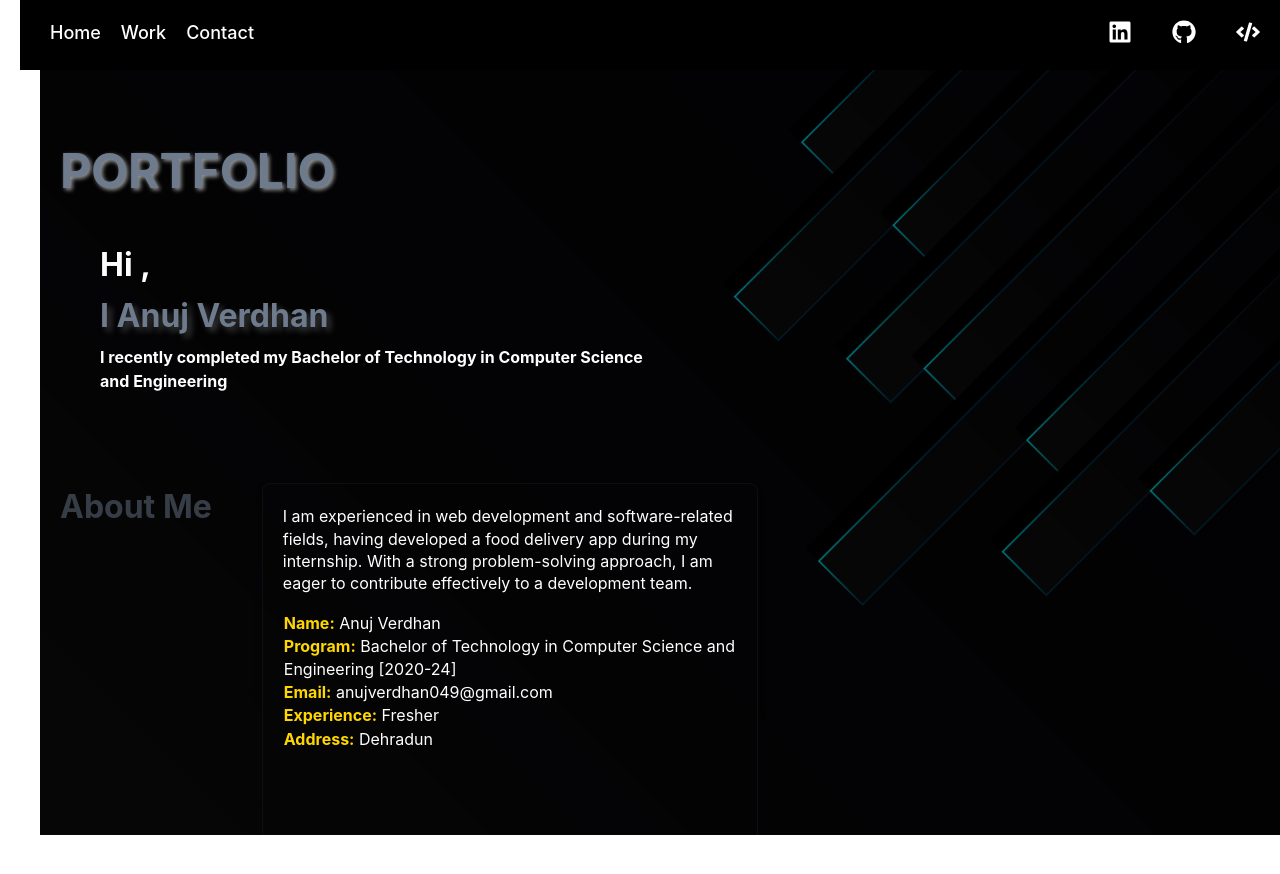
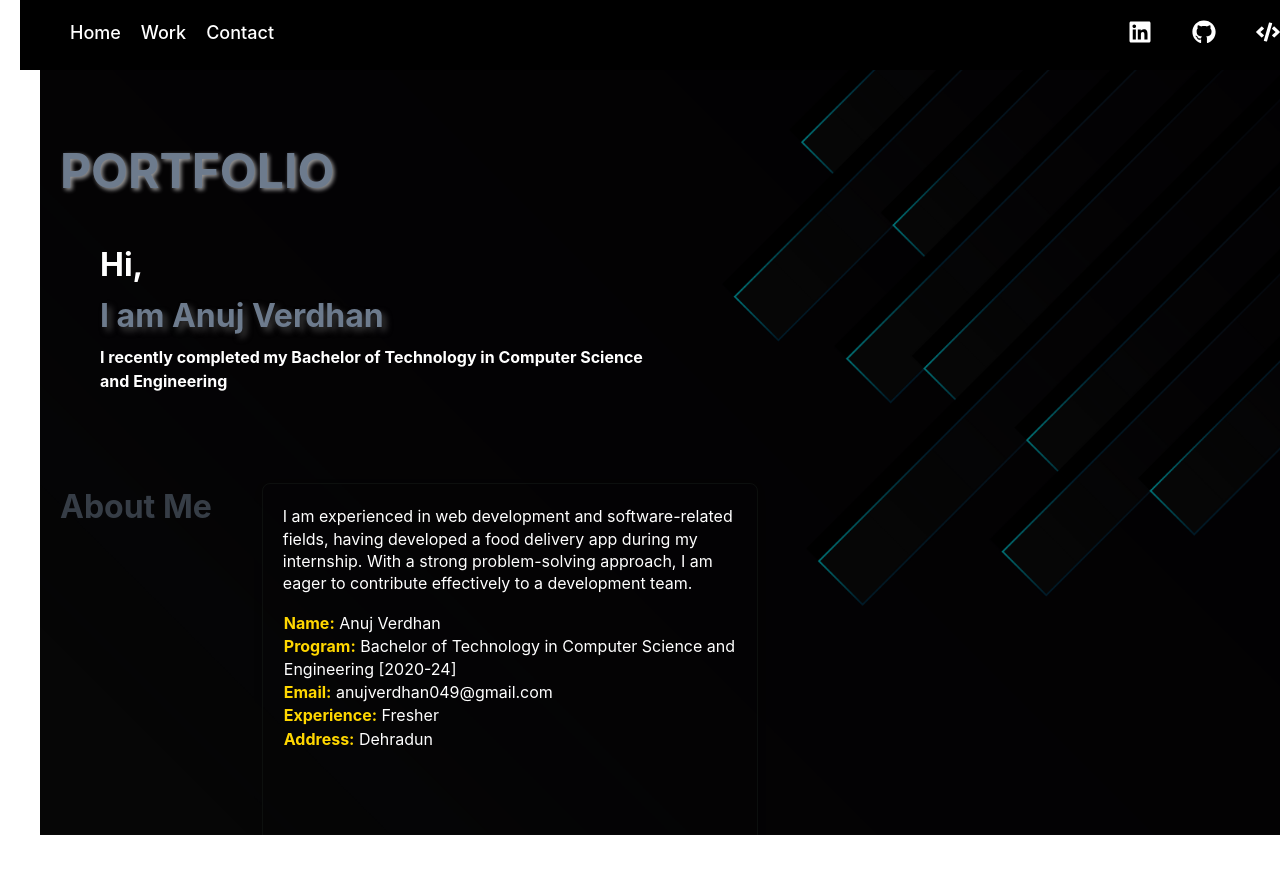
Before and after one commit to anujverdhan04/Personal_Portfolio, a React (Vite) app in the folder portfolio-frontend/: page / in a window 1280 px wide. Shown: the top 874 px of the page. Built offline with nearby package versions, Linux system fonts and the light colour scheme; no server answers.

Commit message:
Updatd import command

```diff
--- a/portfolio-frontend/src/Pages/Home.jsx
+++ b/portfolio-frontend/src/Pages/Home.jsx
@@ -1,22 +1,24 @@
 import React from 'react';
-import Header from '../components/Header/header';
+import Header from '../components/Header/Header'; // Ensure this path is correct
 import "../Styles/home.css";
 import BBG from "../assets/BBG.jpg";
 
 const HomePage = () => {
   return (
     <div className="home-background">
+      <Header /> {/* Include the Header component */}
+
       <div className="intro">
-        <h2> PORTFOLIO </h2>
+        <h2>PORTFOLIO</h2>
       </div>
+
       {/* Content of the homepage */}
       <div className="content">
         {/* Text section */}
         <div className="Basic">
-          <h1>Hi ,</h1>
-          <h2>I Anuj Verdhan</h2>
-          <h3>I recently completed my Bachelor of Technology
-            in Computer Science and Engineering</h3>
+          <h1>Hi,</h1>
+          <h2>I am Anuj Verdhan</h2>
+          <h3>I recently completed my Bachelor of Technology in Computer Science and Engineering</h3>
         </div>
 
         {/* Image on the right */}
@@ -36,18 +38,17 @@ const HomePage = () => {
           </p>
           <div className="about-details">
             <div>
-   <p><strong><span style={{color: "#FFD700" }}>Name:</span></strong> Anuj Verdhan</p>
-      <p><strong><span style={{color: "#FFD700" }}>Program:</span></strong> Bachelor of Technology in Computer Science and Engineering [2020-24]</p>
-      <p><strong><span style={{color: "#FFD700" }}>Email:</span></strong> anujverdhan049@gmail.com</p>
-      <p><strong><span style={{color: "#FFD700" }}>Experience:</span></strong> Fresher</p>
-      <p><strong><span style={{color: "#FFD700" }}>Address:</span></strong> Dehradun</p>
+              <p><strong><span style={{ color: "#FFD700" }}>Name:</span></strong> Anuj Verdhan</p>
+              <p><strong><span style={{ color: "#FFD700" }}>Program:</span></strong> Bachelor of Technology in Computer Science and Engineering [2020-24]</p>
+              <p><strong><span style={{ color: "#FFD700" }}>Email:</span></strong> anujverdhan049@gmail.com</p>
+              <p><strong><span style={{ color: "#FFD700" }}>Experience:</span></strong> Fresher</p>
+              <p><strong><span style={{ color: "#FFD700" }}>Address:</span></strong> Dehradun</p>
             </div>
           </div>
         </div>
       </div>
-
-
     </div>
   );
 };
+
 export default HomePage;
```
Lines whose indentation alone changed are shown as unchanged.
